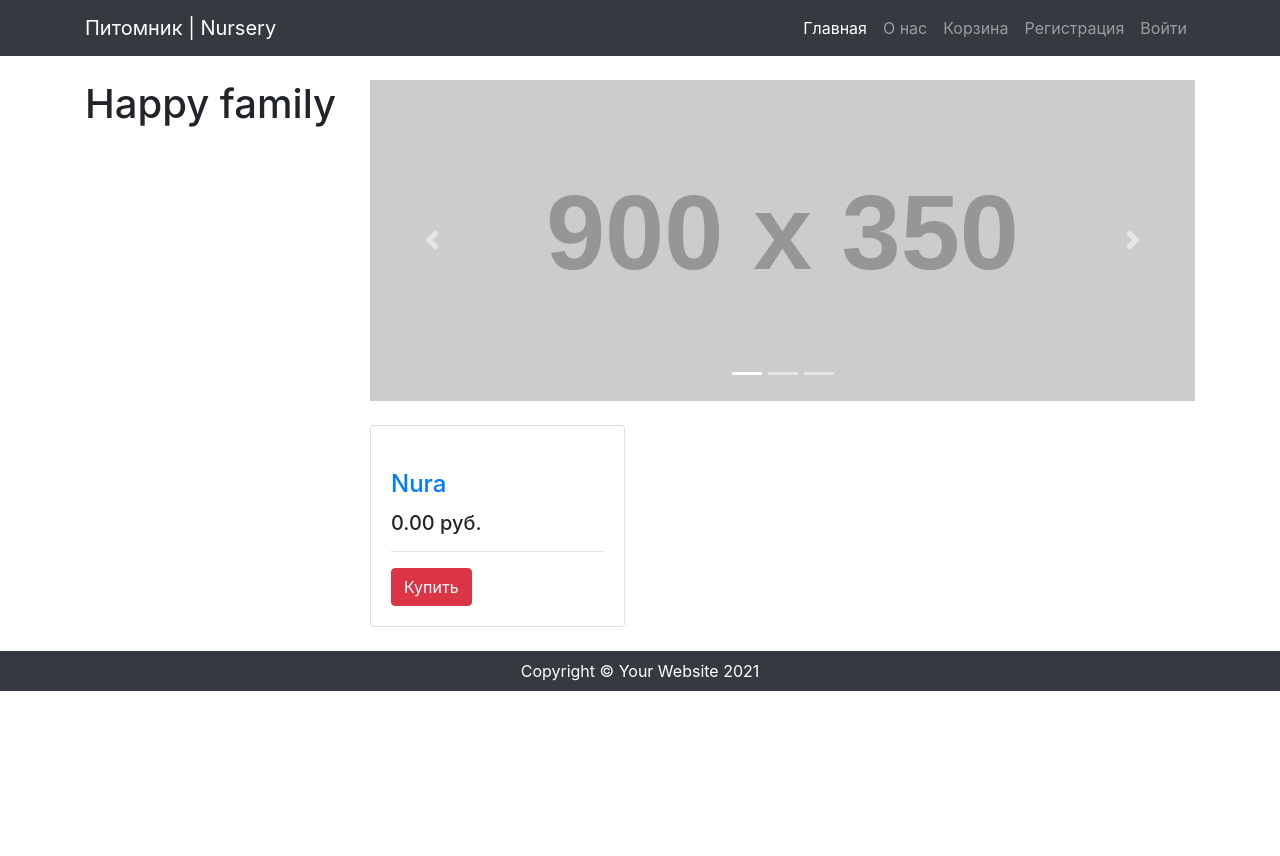
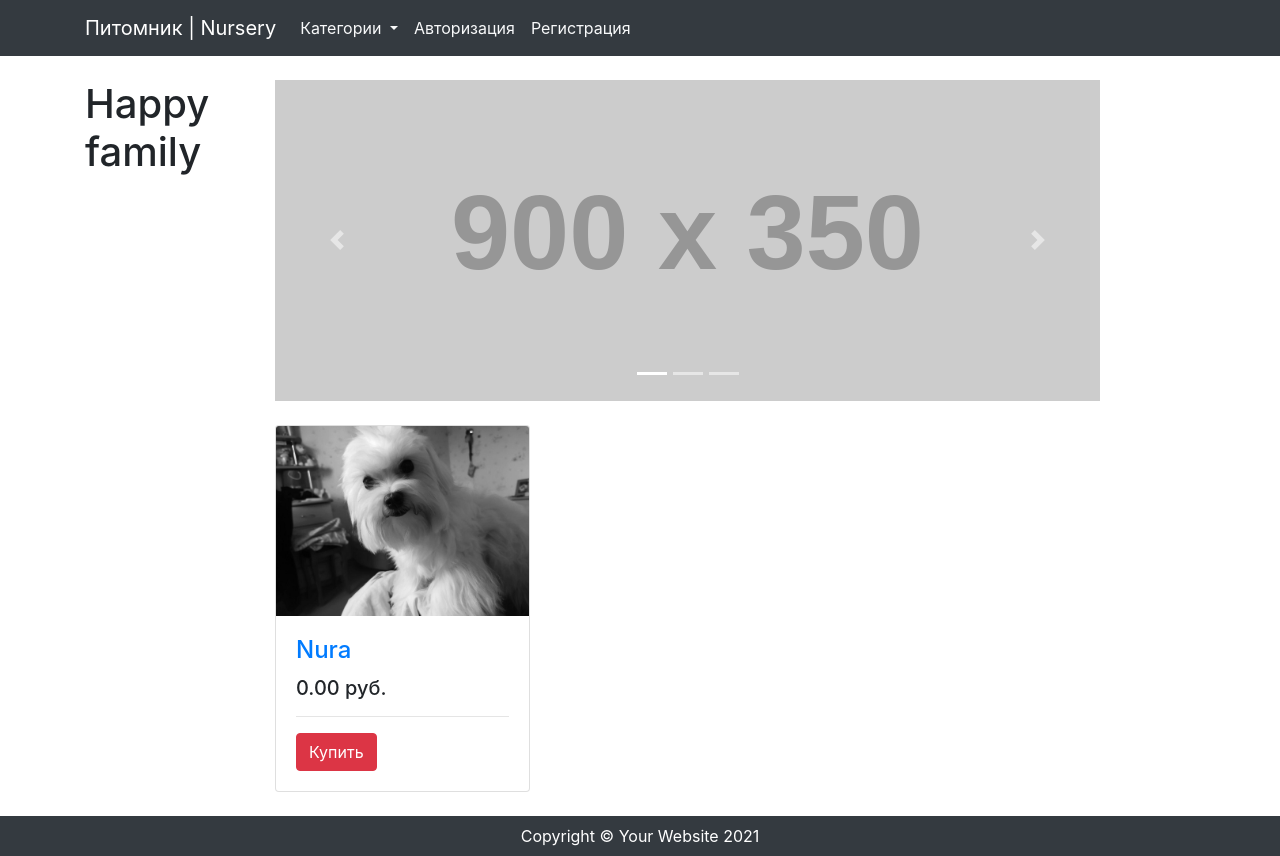
Before and after one commit to AnnTka/project_shop, a Django app: page / in a window 1280 px wide. Before the commit the page ends 691 px from the top, so only its background shows below. Run offline with Django 3.2, Linux system fonts and the light colour scheme; data comes from the database, SQL or seed files in the repository; both versions use the stored data as it was after the commit; grey boxes labelled with a size stand in for pictures from a placeholder-image service; some libraries are stand-ins or nearby versions.

Commit message:
change navbar at base.html (add button)

```diff
--- a/shop/mainapp/templates/base.html
+++ b/shop/mainapp/templates/base.html
@@ -30,29 +30,37 @@
 <nav class="navbar navbar-expand-lg navbar-dark bg-dark fixed-top">
     <div class="container">
         <a class="navbar-brand" href="{% url 'base' %}">Питомник | Nursery</a>
-        <button class="navbar-toggler" type="button" data-toggle="collapse" data-target="#navbarResponsive"
-                aria-controls="navbarResponsive" aria-expanded="false" aria-label="Toggle navigation">
+        <button class="navbar-toggler" type="button" data-toggle="collapse" data-target="#navbarResponsive">
             <span class="navbar-toggler-icon"></span>
         </button>
         <div class="collapse navbar-collapse" id="navbarResponsive">
-            <ul class="navbar-nav ml-auto">
-                <li class="nav-item active">
-                    <a class="nav-link" href="{% url 'base' %}">Главная
-                        <span class="sr-only">(current)</span>
+            <ul class="navbar-nav">
+                <li class="nav-item dropdown">
+                    <a class="nav-link text-light dropdown-toggle" href="#" id="navbarDropdownMenuLink" role="button"
+                       data-toggle="dropdown" aria-haspopup="true" aria-expanded="false">
+                        Категории
                     </a>
+                    <div class="dropdown-menu" aria-labelledby="navbarDropdownMenuLink">
+                        {% for category in categories %}
+                            <a class="dropdown-item" href="{{ category.get_absolute_url }}">{{ category.name }}</a>
+                        {% endfor %}
+                    </div>
                 </li>
+                {% if not request.user.is_authenticated %}
+                    <li>
+                        <a class="nav-link text-light" href="#">Авторизация</a>
+                    </li>
+                    <li>
+                        <a class="nav-link text-light" href="#">Регистрация</a>
+                    </li>
+                {% endif %}
                 <li class="nav-item">
-                    <a class="nav-link" href="#">О нас</a>
+                    {% if request.user.is_authenticated %}<span class="navbar text text-light">Здравствуйте, <span class="badge badge-danger">
+                    <a style="text-decoration: none; font-size:14px; color:white" href="#">{{ request.user.username }}</a>{% endif %}
+                    </span></span>
                 </li>
-                <li class="nav-item">
-                    <a class="nav-link" href="#">Корзина</a>
-                </li>
-                <li class="nav-item">
-                    <a class="nav-link" href="#">Регистрация</a>
-                </li>
-                <li class="nav-item">
-                    <a class="nav-link" href="#">Войти</a>
-                </li>
+                <ul class="navbar-nav ml-auto">
+                    <li class="nav-item active"></ul>
             </ul>
         </div>
     </div>
@@ -63,12 +71,8 @@
 
     <div class="row">
 
-        <div class="col-lg-3">
+        <div class="col-lg-2">
             <h1 class="my-4">Happy family</h1>
-            <div class="list-group">
-
-            </div>
-
         </div>
         <!-- /.col-lg-3 -->
 
@@ -105,7 +109,7 @@
                 {% for dog in dogs %}
                 <div class="col-lg-4 col-md-6 mb-4">
                     <div class="card h-100">
-                        <a href="{{ dog.get_absolute_url }}"><img class="card-img-top" src="{{ item.dog.image.url }}" alt=></a>
+                        <a href="{{ dog.get_absolute_url }}"><img class="card-img-top" src="{{ dog.image.url }}" alt=></a>
                         <div class="card-body">
                             <h4 class="card-title">
                                 <a href="{{ dog.get_absolute_url }}">{{ dog.title }}</a>
@@ -146,7 +150,6 @@
             integrity="sha384-JZR6Spejh4U02d8jOt6vLEHfe/JQGiRRSQQxSfFWpi1MquVdAyjUar5+76PVCmYl"
             crossorigin="anonymous"></script>
 
-</div>
- </body>
+</body>
 
   </html>
--- a/shop/mainapp/templates/dog_detail.html
+++ b/shop/mainapp/templates/dog_detail.html
@@ -11,7 +11,7 @@
     </nav>
 <div class="row">
     <div class="col-md-4">
-        <img src="{{ item.dog.image.url }}" class="img-fluid">
+        <img src="{{ dog.image.url }}" class="img-fluid">
     </div>
     <div class="col-md-8">
         <h3>{{ dog.title }}</h3>
```
Also changed, not shown: shop/db.sqlite3.
